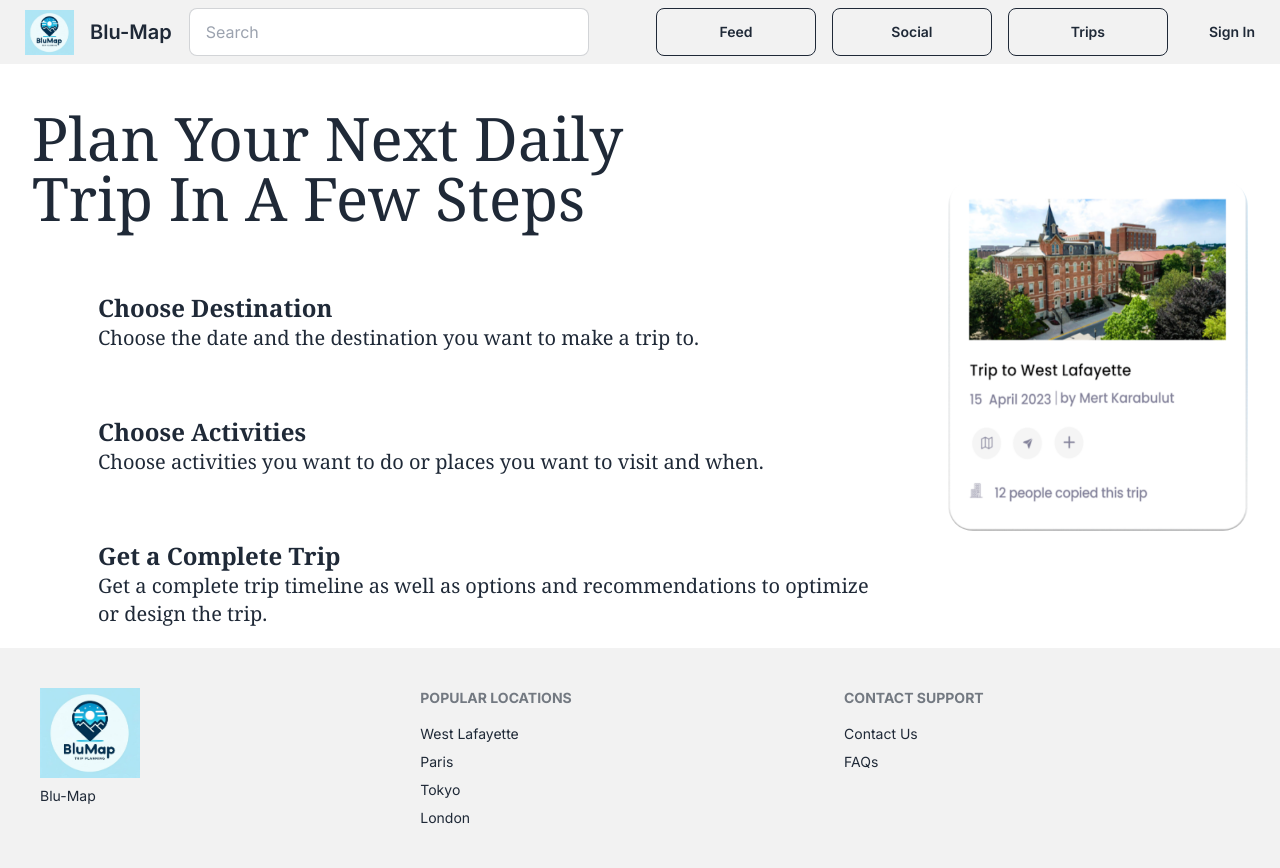
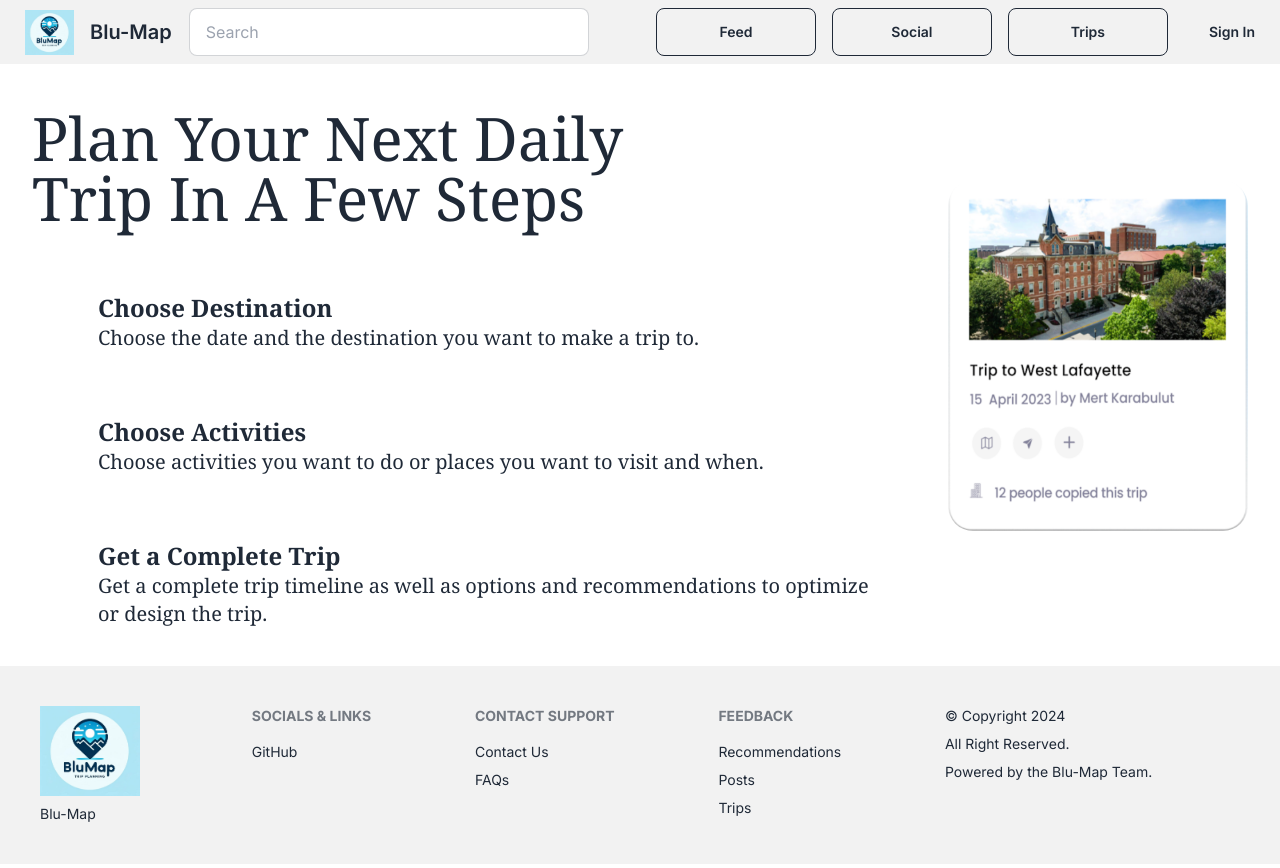
Before and after one commit to mkarabul/blu-map, a Next.js app in the folder client/: page / in a window 1280 px wide. Built offline with nearby package versions, Linux system fonts and the light colour scheme; no server answers.

Commit message:
update links in footer (add feedback forms)

```diff
--- a/client/src/app/components/footer.jsx
+++ b/client/src/app/components/footer.jsx
@@ -18,19 +18,13 @@ function Footer() {
           </p>
         </aside>
         <nav>
-          <h6 className="footer-title">Popular Locations</h6>
-          <Link href="/West Lafayette" className="link link-hover">
-            West Lafayette
-          </Link>
-          <Link href="/Paris" className="link link-hover">
-            Paris
-          </Link>
-          <Link href="/Tokyo" className="link link-hover">
-            Tokyo
-          </Link>
-          <Link href="/London" className="link link-hover">
-            London
-          </Link>
+          <h6 className="footer-title">Socials & Links</h6>
+          <a
+            href="https://github.com/mkarabul/blu-map"
+            className="link link-hover"
+          >
+            GitHub
+          </a>
         </nav>
         <nav>
           <h6 className="footer-title">Contact Support</h6>
@@ -41,6 +35,38 @@ function Footer() {
             FAQs
           </Link>
         </nav>
+        <nav>
+          <h6 className="footer-title">Feedback</h6>
+          <a
+            href="https://docs.google.com/forms/d/e/1FAIpQLScy6-foxsYnpPIg0_ibmvxCLZzvAG74Ysuov229H_xgjiF-Gg/viewform?usp=sf_link"
+            className="link link-hover"
+            target="_blank"
+            rel="noopener noreferrer"
+          >
+            Recommendations
+          </a>
+          <a
+            href="https://docs.google.com/forms/d/e/1FAIpQLSfJVhfK8FKvMEm27yuxXlRQahrCmeDpQYqHxW3bx5F3ft_YYw/viewform?usp=sf_link"
+            className="link link-hover"
+            target="_blank"
+            rel="noopener noreferrer"
+          >
+            Posts
+          </a>
+          <a
+            href="https://docs.google.com/forms/d/e/1FAIpQLSfrG0imeuf0rKzIDaC11tiKErnlwO02zc8PhPDbxtltUBrxow/viewform?usp=sf_link"
+            className="link link-hover"
+            target="_blank"
+            rel="noopener noreferrer"
+          >
+            Trips
+          </a>
+        </nav>
+        <nav>
+          <div>© Copyright 2024</div>
+          <div>All Right Reserved.</div>
+          <div>Powered by the Blu-Map Team.</div>
+        </nav>
       </footer>
     </footer>
   );
--- a/client/src/app/trips/components/Trip.jsx
+++ b/client/src/app/trips/components/Trip.jsx
@@ -11,12 +11,14 @@ const Trip = ({ trip, deleteTrip, openModal, setTripData }) => {
         <h2 className="card-title">{title}</h2>
         <div className="flex flex-row justify-between">
           <div className="flex items-center gap-2">
+            <div className="tooltip" data-tip="Create Post">
               <button
                 className="btn btn-circle btn-sm btn-secondary"
                 onClick={() => openModal(uuid)}
               >
                 <FontAwesomeIcon icon={faPlus} />
               </button>
+            </div>
             <button
               className="btn btn-error btn-sm btn-square"
               onClick={() => deleteTrip(uuid)}
```
Lines whose indentation alone changed are shown as unchanged.
